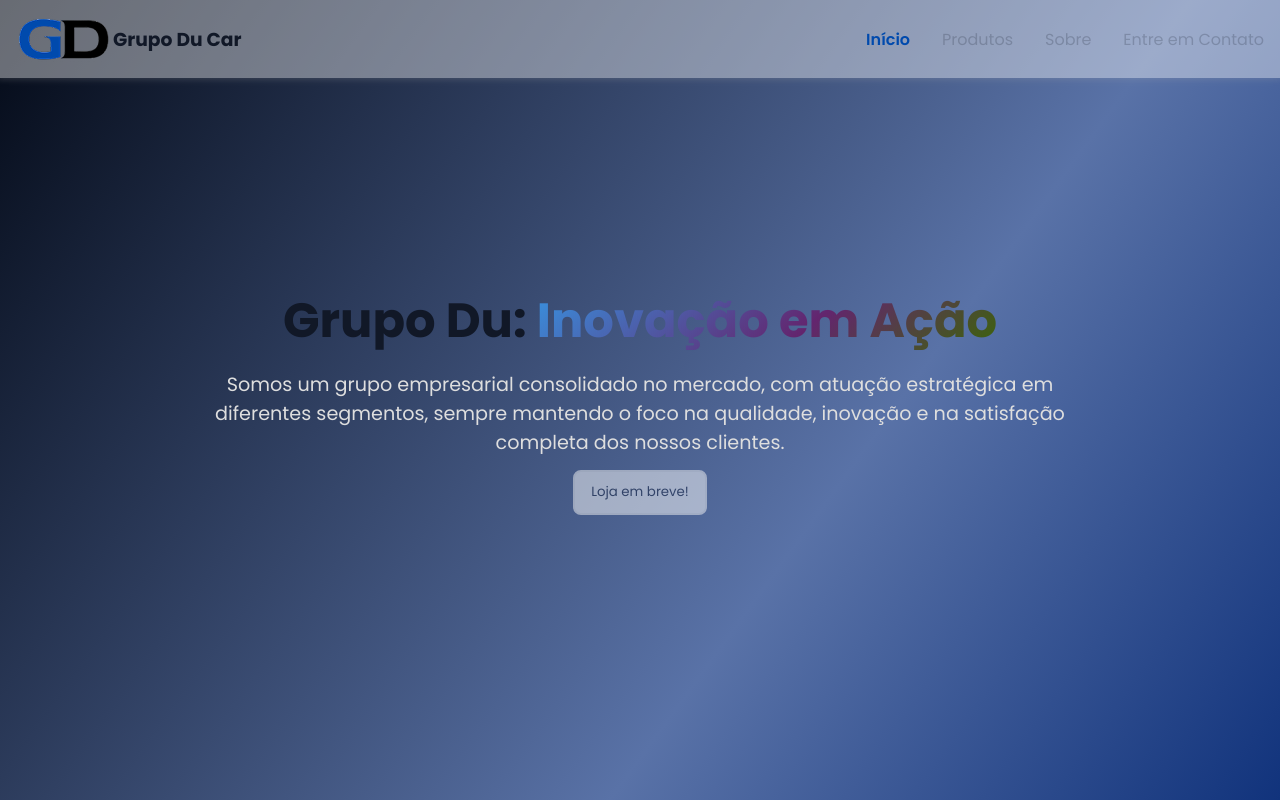
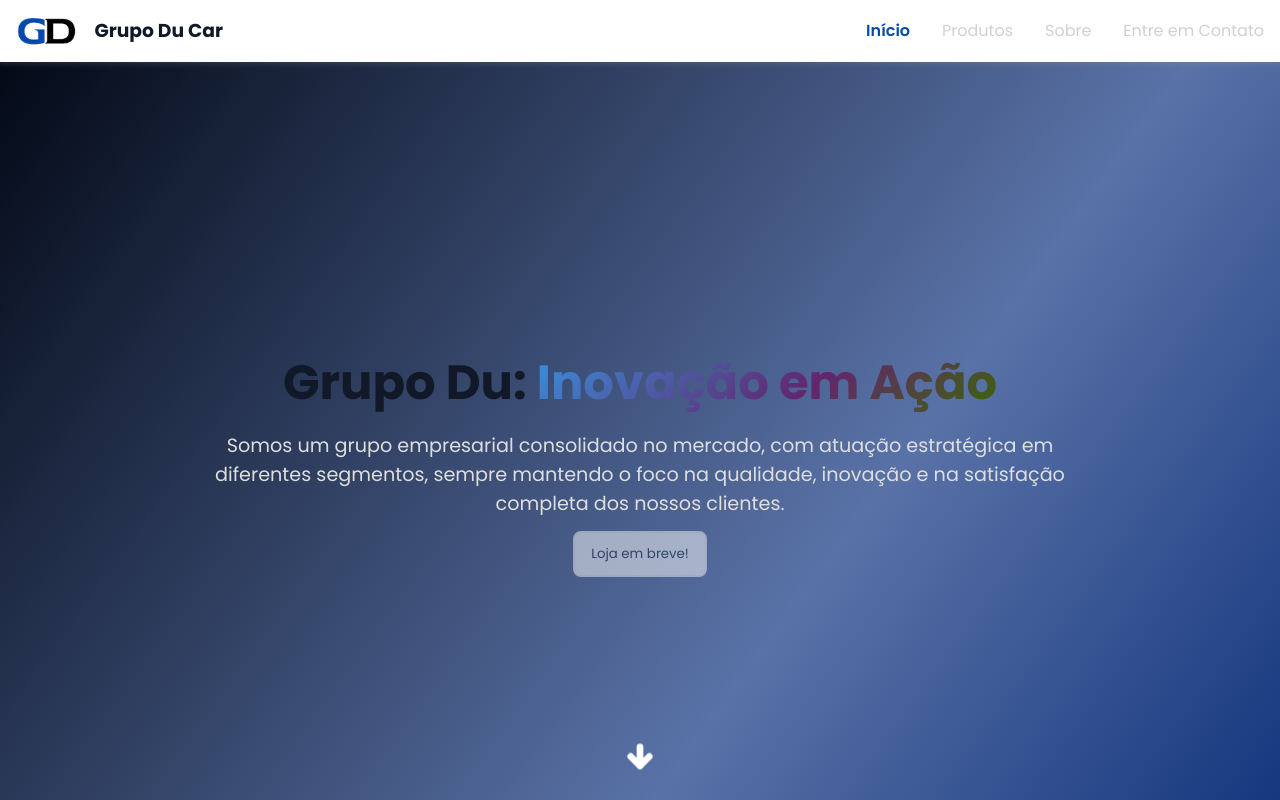
Before and after one commit to GrupoDu/grupodu-landingpage, a Next.js app: page / in a window 1280 px wide. Shown: the top 800 px of the page. Built offline with nearby package versions, Linux system fonts and the light colour scheme.

Commit message:
adicionando mais animacoes e estilizacoes

```diff
--- a/src/app/page.module.scss
+++ b/src/app/page.module.scss
@@ -9,6 +9,7 @@
     flex-direction: column;
     align-items: center;
     justify-content: center;
+    position: relative;
     gap: 0.8em;
     box-sizing: border-box;
     background: #030916;
@@ -48,6 +49,37 @@
       color: #dedede;
       width: 70%;
       font-size: 1.2em;
+    }
+
+    .arrowDown {
+      animation: pulando 1s ease-in-out infinite;
+      position: absolute;
+      bottom: 5em;
+      object-fit: contain;
+      height: fit-content;
+      width: 2em;
+      transition: all 1s ease-in-out;
+      cursor: pointer;
+      stroke-width: 5px;
+      stroke: white;
+
+      &:hover {
+        animation: none;
+      }
+    }
+
+    @keyframes pulando {
+      0% {
+        transform: translateY(2px);
+      }
+
+      20% {
+        transform: translateY(0);
+      }
+
+      90% {
+        transform: translateY(-10px);
+      }
     }
   }
 
--- a/src/app/page.tsx
+++ b/src/app/page.tsx
@@ -17,7 +17,7 @@ import {
   domMetal,
   duFerro,
 } from "@/constants/textos";
-import { CircleCheckBig } from "lucide-react";
+import { ArrowDown, CircleCheckBig } from "lucide-react";
 import InfoContatos from "@/components/infosContatos";
 import Form from "@/components/form";
 
@@ -37,6 +37,7 @@ export default function Home() {
         <Button width="--sm" disabled={true} type="button">
           Loja em breve!
         </Button>
+        <ArrowDown className={styles.arrowDown} />
       </div>
       <div className={styles.sobreSections}>
         <div className={styles.sobreText}>
--- a/src/components/header-nav/styles.module.scss
+++ b/src/components/header-nav/styles.module.scss
@@ -1,11 +1,12 @@
 .ContainerHeaderNav {
-  position: absolute;
+  position: sticky;
   top: 0;
   width: 100%;
   height: fit-content;
   display: flex;
   align-items: center;
-  background-color: rgba($color: #FFFFFF, $alpha: 0.4);
+  z-index: 1;
+  background-color: rgba($color: #ffffff, $alpha: 1);
   padding: 1em;
   box-sizing: border-box;
   box-shadow: 0px 0px 6px 2px rgba($color: #b6b6b6, $alpha: 0.2);
@@ -14,6 +15,13 @@
     flex: 1;
     display: flex;
     align-items: center;
+    gap: 1em;
+
+    .logoImage {
+      object-fit: contain;
+      height: fit-content;
+      width: 10%;
+    }
   }
 
   .pagesLinks {
@@ -72,7 +80,7 @@
 
     .menuIcon {
       display: flex;
-      opacity: .2;
+      opacity: 0.2;
     }
   }
 }
```
